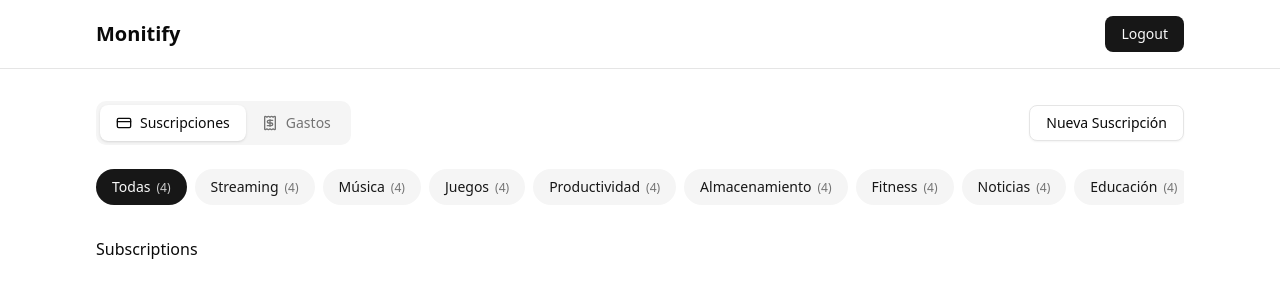
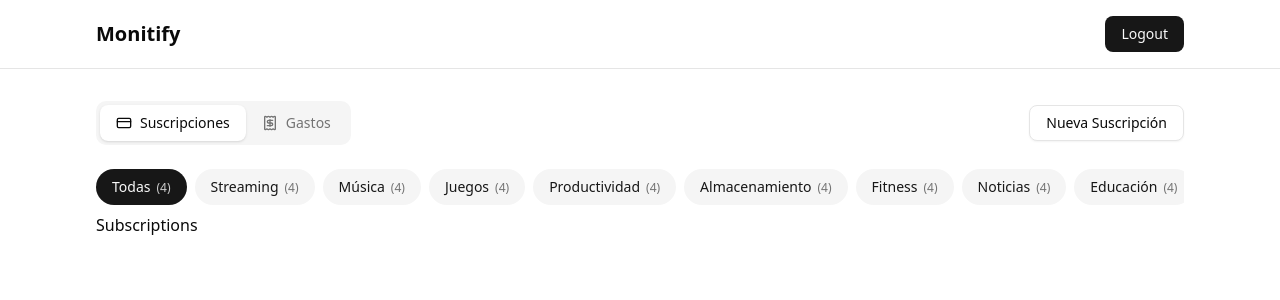
Before and after one commit to Alejandro1709/monitify, a React (Vite) app: page / in a window 1280 px wide. Shown: the top 300 px of the page. Built offline with nearby package versions, Linux system fonts and the light colour scheme.

Commit message:
Add: SubscriptionsView component

```diff
--- a/src/App.tsx
+++ b/src/App.tsx
@@ -1,9 +1,8 @@
 import { useState } from 'react'
-
 import Header from '@/components/header'
 import ToolBar from '@/components/toolbar'
-import CategoryFilter from './components/subscriptions/category-filter'
-import { type SubscriptionCategory } from './types/subscription'
+import SubscriptionsView from '@/components/subscriptions/subscriptions-view'
+import { type SubscriptionCategory } from '@/types/subscription'
 
 function App() {
   const [viewMode, setViewMode] = useState<'subscriptions' | 'expenses'>(
@@ -22,14 +21,10 @@ function App() {
         <ToolBar mode={viewMode} onModeChange={setViewMode} />
 
         {viewMode === 'subscriptions' ? (
-          <>
-            <CategoryFilter
-              selectedCategory={selectedSubCategory}
-              onCategoryChange={setSelectedSubCategory}
-            />
-
-            <h2>Subscriptions</h2>
-          </>
+          <SubscriptionsView
+            selectedCategory={selectedSubCategory}
+            onCategoryChange={setSelectedSubCategory}
+          />
         ) : (
           <>
             <h2>Expenses</h2>
--- /dev/null
+++ b/src/components/subscriptions/subscriptions-view.tsx
@@ -0,0 +1,22 @@
+import CategoryFilter from '@/components/subscriptions/category-filter'
+import type { SubscriptionCategory } from '@/types/subscription'
+
+interface Props {
+  selectedCategory: SubscriptionCategory | 'all'
+  onCategoryChange: (category: SubscriptionCategory | 'all') => void
+}
+
+function SubscriptionsView({ selectedCategory, onCategoryChange }: Props) {
+  return (
+    <div>
+      <CategoryFilter
+        selectedCategory={selectedCategory}
+        onCategoryChange={onCategoryChange}
+      />
+
+      <h2>Subscriptions</h2>
+    </div>
+  )
+}
+
+export default SubscriptionsView
```
